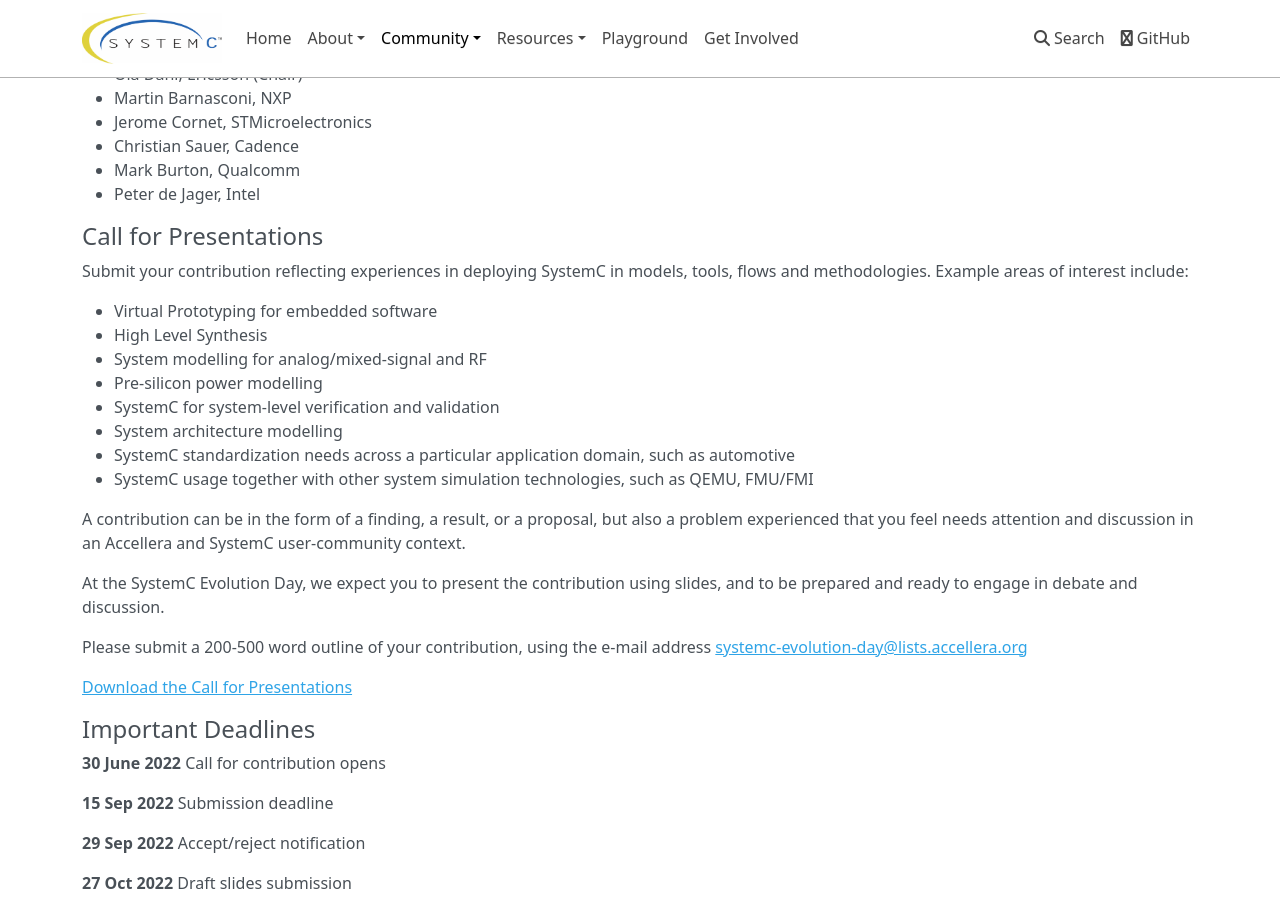
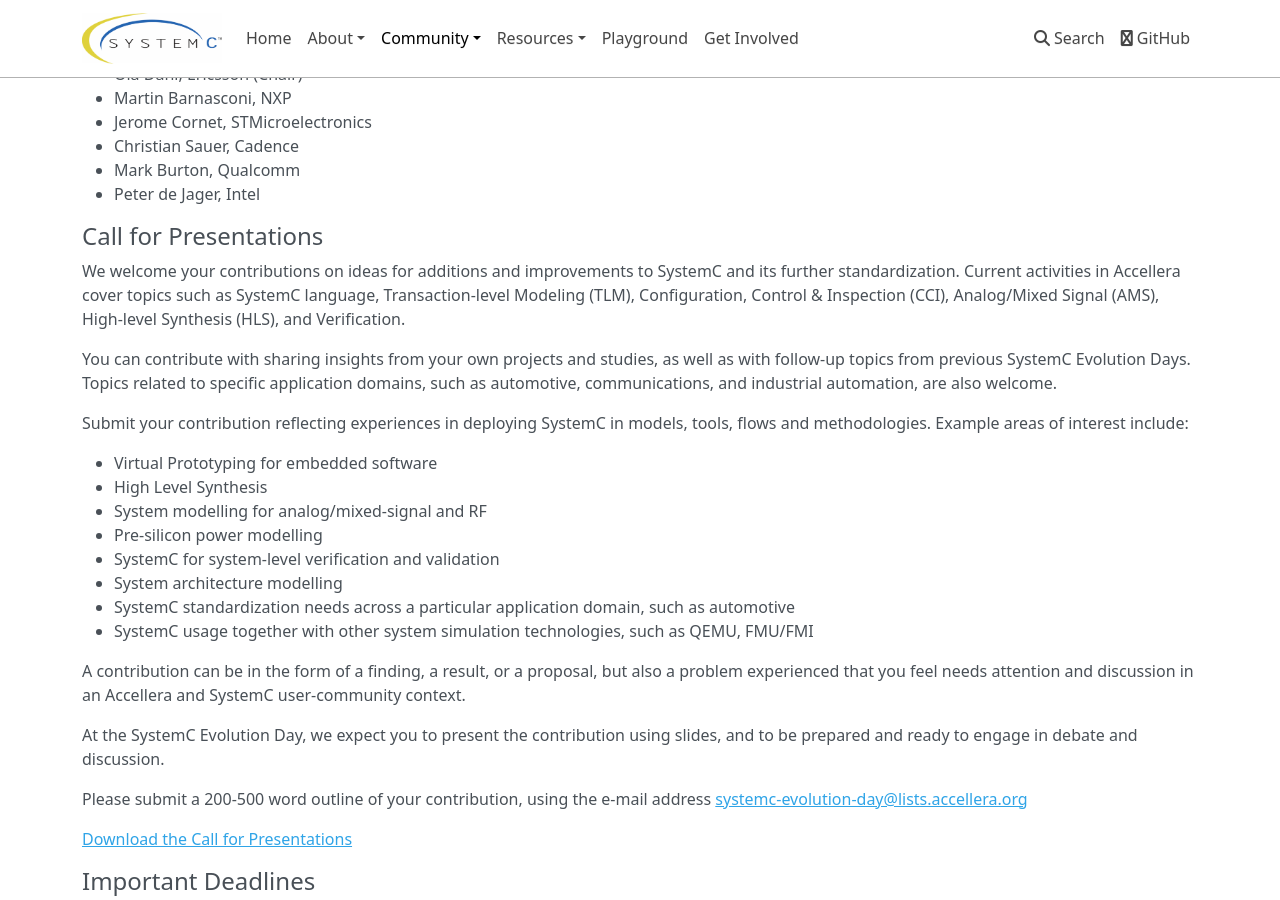
Before and after one commit to accellera-official/systemc.org, an MkDocs documentation site: the page built from docs/events/sced2022.md, in a window 1280 px wide and 900 px high, scrolled down 460 px. Built offline with MkDocs 1.6.1, drawn with Linux system fonts in a browser that asks for light colours; nearby versions of some CDN libraries.

Commit message:
update CfP text

```diff
--- a/docs/events/sced2022.md
+++ b/docs/events/sced2022.md
@@ -24,6 +24,10 @@
  * Peter de Jager, Intel
 
 ## Call for Presentations
+
+We welcome your contributions on ideas for additions and improvements to SystemC and its further standardization. Current activities in Accellera cover topics such as SystemC language, Transaction-level Modeling (TLM), Configuration, Control & Inspection (CCI), Analog/Mixed Signal (AMS), High-level Synthesis (HLS), and Verification.
+
+You can contribute with sharing insights from your own projects and studies, as well as with follow-up topics from previous SystemC Evolution Days. Topics related to specific application domains, such as automotive, communications, and industrial automation, are also welcome.
 
 Submit your contribution reflecting experiences in deploying SystemC in models, tools, flows and methodologies. Example areas of interest include:
 
```
